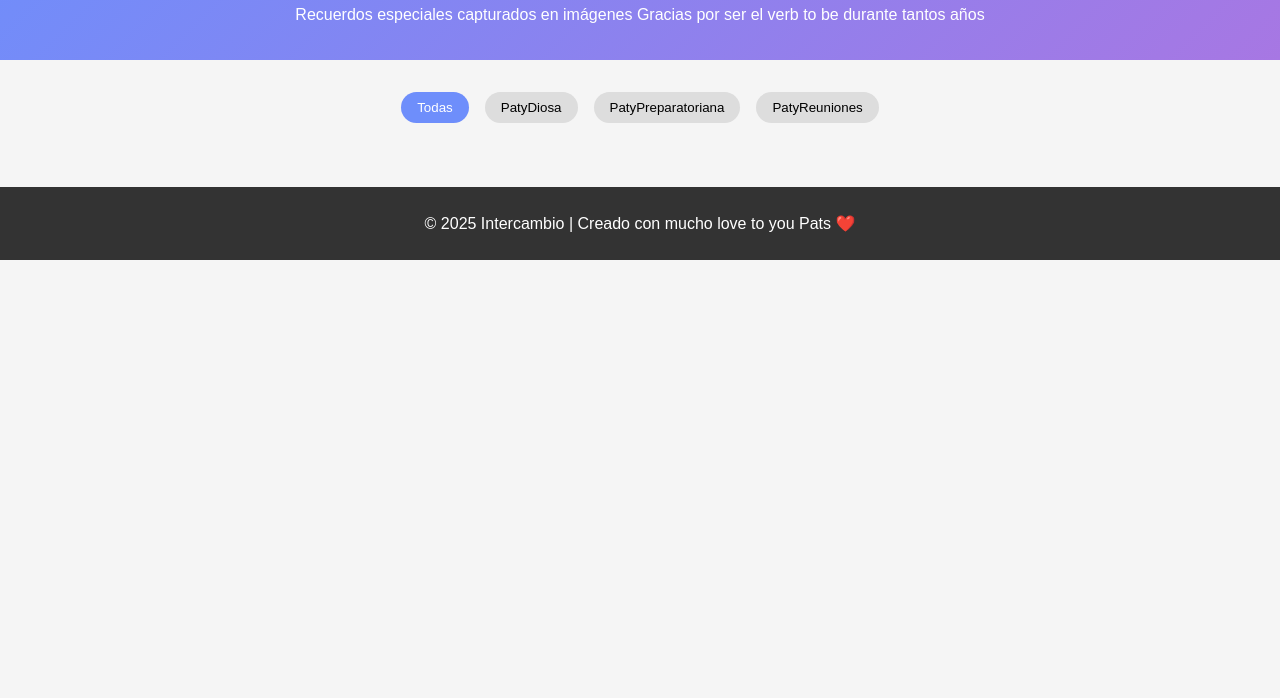
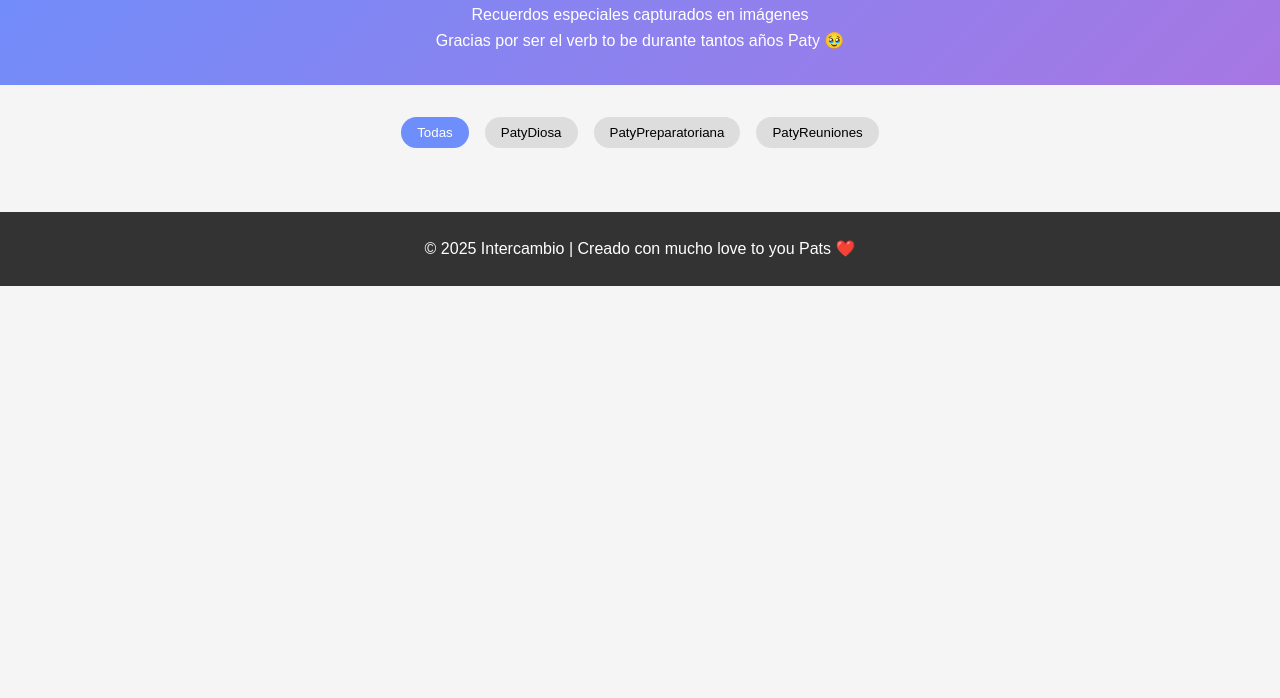
Before and after one commit to CrazyDDiamond/SecretSanta, a plain HTML site: page index.html in a window 1280 px wide. Shown: the part 102-800 px from the top of the page. Drawn offline with Linux system fonts and the light colour scheme.

Commit message:
Update index.html

```diff
--- a/index.html
+++ b/index.html
@@ -9,8 +9,8 @@
 <body>
     <header>
         <h1>✨FELIZ NAVIDA', PASCUA, AÑO NUEVO, CUMPLEAÑOS, TODO✨</h1>
-        <p>Recuerdos especiales capturados en imágenes
-            Gracias por ser el verb to be durante tantos años </p>
+        <p>Recuerdos especiales capturados en imágenes </p>
+        <p>Gracias por ser el verb to be durante tantos años Paty 🥹 </p>
     </header>
 
     <main>
```
